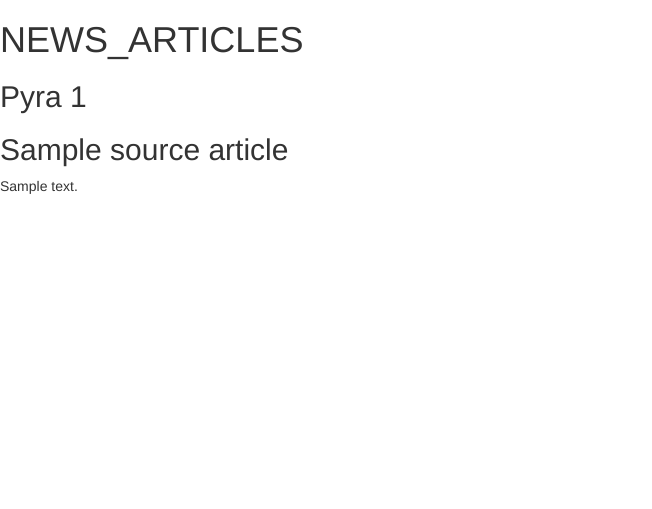
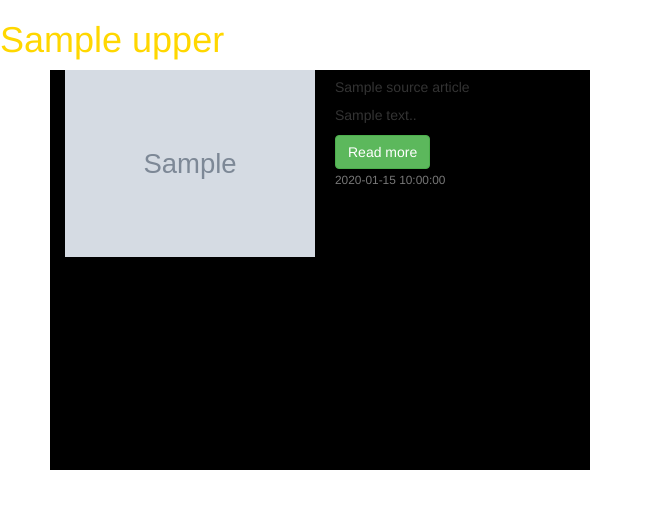
Before and after one commit to petermirithu/pyra-s_news_centre, a Flask app: template news_app/templates/articles.html in a window 1280 px wide. Shown: the top 509 px of the page, without its empty margins (0-652 px from the left). Run offline with Flask 2, Linux system fonts and the light colour scheme; the template is opened without the code that fills it: most values are stand-ins (such as "Sample title", 1, 10 or a date in 2020); grey boxes marked "Sample" are stand-in pictures; some libraries are stand-ins or nearby versions.

Commit message:
add columns to cards with news articles.

```diff
--- a/news_app/lead/views.py
+++ b/news_app/lead/views.py
@@ -19,7 +19,8 @@ def articles(id):
   '''
   view function that returns news articles for a specific source
   '''
+
   source_articles=get_news_article(id)
-  title=f'{source_articles.title}'
+  title='Articles_Centre'
 
   return render_template('articles.html',title=title,source_articles=source_articles,id=id)
--- /dev/null
+++ b/news_app/static/css/articles.css
@@ -0,0 +1,4 @@
+.tit{
+  color:gold;
+
+}
--- a/news_app/templates/articles.html
+++ b/news_app/templates/articles.html
@@ -1,10 +1,16 @@
 {% extends 'base.html' %}
+{% import 'macros.html' as macro %}
+
+{% block styles %}
+  {{super()}}
+  <link rel="stylesheet" type="text/css" href="{{url_for('static',filename='css/articles.css')}}">
+{% endblock styles %}
 
 {% block content %}
-<h1>NEWS_ARTICLES</h1>
-<h2>Pyra {{id}}</h2>
+  <h1 class="tit">{{id.upper()}}</h1>
 
-<h2>{{source_articles.title}}</h2>
+  <ul>
+    {{macro.displayArticles(source_articles)}}
+  </ul>
 
-<p>{{source_articles.description}}</p>
 {% endblock content %}
--- a/news_app/templates/base.html
+++ b/news_app/templates/base.html
@@ -8,9 +8,9 @@
     {% else %}
     <title>News_Article</title>
     {% endif %}
-
   </head>
   <body>
+
   {% block content %}
 
   {% endblock %}
--- a/news_app/templates/macros.html
+++ b/news_app/templates/macros.html
@@ -1,4 +1,7 @@
+
 {% macro display_Source (source_list) %}
+
+
 
   {% for source in source_list %}
   <div class="col-md-4 card">
@@ -13,3 +16,29 @@
   {% endfor %}
 
 {% endmacro %}
+
+{% macro displayArticles(article_list) %}
+
+
+  {% for article in article_list %}
+
+
+      <div class="col-md-6 mb-3" style="background-color:black;max-width: 540px;margin-left:10px;margin-bottom:10px; height:400px">
+        <div class="row">
+          <div class="col-md-6">
+            <img src="{{article.urlToImage}}" class="card-img" alt="Contain a video" style="width:250px">
+          </div>
+          <div class="col-md-6">
+            <div class="card-body">
+              <h5 class="card-title">{{article.title}}</h5>
+              <p class="card-text" style="word-wrap: break-word">{{article.description}}.</p>
+              <a class="btn btn-success" href="{{article.url}}">Read more</a>
+              <p class="card-text"><small class="text-muted">{{article.publishedAt}}</small></p>
+            </div>
+          </div>
+        </div>
+      </div>
+
+  {% endfor %}
+
+{% endmacro%}
```
Also changed, not shown: news_app/static/css/index.css (added).
